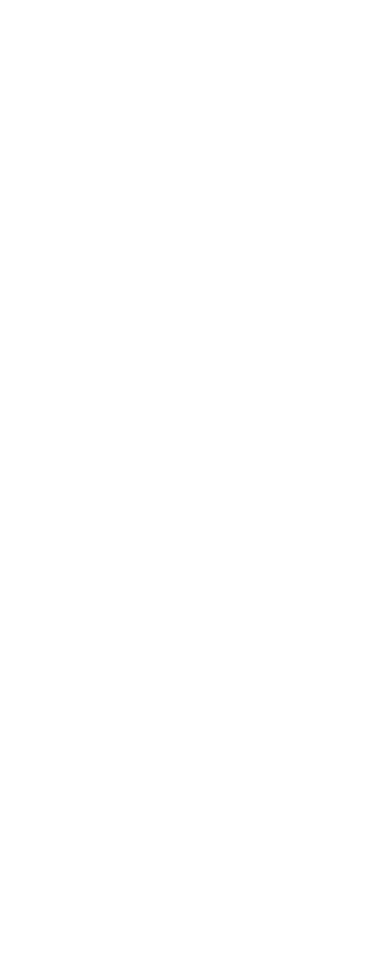
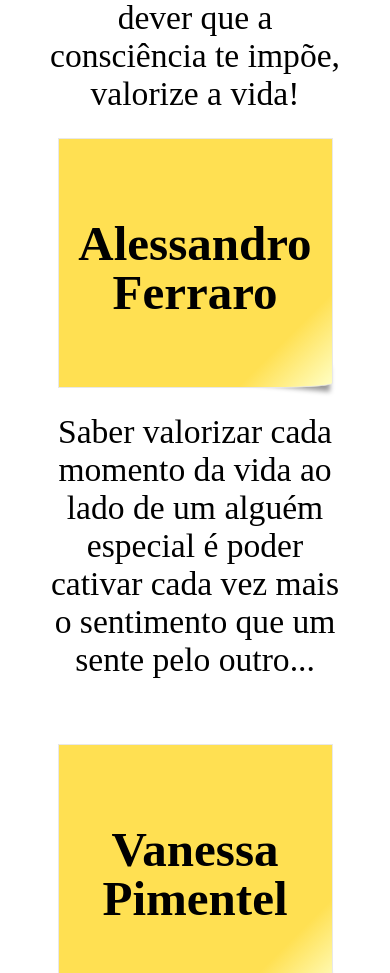
Before and after one commit to JosiasCalebe/Conta-Pra-Gente, a React (Create React App) app in the folder frontend/: page /mural in a window 390 px wide. Shown: the part 1027-2000 px from the top of the page. Before the commit the page ends 1020 px from the top, so only its background shows below. Built offline with nearby package versions, Linux system fonts and the light colour scheme.

Commit message:
Header bug fixed and Mural finished

```diff
--- a/frontend/src/components/Header/index.js
+++ b/frontend/src/components/Header/index.js
@@ -20,7 +20,7 @@
     }
 
     scroll = () => {
-        this.state.active ? disableBodyScroll(this.element) : enableBodyScroll(this.element);
+        this.state.active ?  enableBodyScroll(this.element):disableBodyScroll(this.element);
       };
 
     render() {
@@ -37,16 +37,16 @@
                 <div className={ this.state.active ? "centerNavItens nav-active" : "centerNavItens" }>
                     <ul>
                         <li className="pages">
-                            <a className="a" href="/#chat" onClick={() => this.scroll()}> Chat </a>
+                            <a className="a" href="/#chat" onClick={() =>{this.setState({active: !this.state.active}); this.scroll()}}> Chat </a>
                         </li>
                         <li className="pages">
-                            <a className="a" href="/#mural" onClick={() => this.scroll()}> Mural </a>
+                            <a className="a" href="/#mural" onClick={() =>{this.setState({active: !this.state.active}); this.scroll()}}> Mural </a>
                         </li>
                         <li className="pages">
-                            <a className="a" href="/#videos" onClick={() => this.scroll()}> Vídeos </a>
+                            <a className="a" href="/#videos" onClick={() =>{this.setState({active: !this.state.active}); this.scroll()}}> Vídeos </a>
                         </li>
                         <li>
-                            <a className="a" href="/login" onClick={() => this.scroll()}> Login </a>
+                            <a className="a" href="/login" onClick={() =>{this.setState({active: !this.state.active}); this.scroll()}}> Login </a>
                         </li>
                     </ul>
                 </div>
--- a/frontend/src/pages/Home/style.css
+++ b/frontend/src/pages/Home/style.css
@@ -291,16 +291,8 @@
         margin: 20vh 0;
     }
 
-    .sec3 .mural .muralCont {
+     .mural .muralCont {
         width: 100%;
-    }
-
-    .sec3 .mural .muralCont:last-child {
-        flex-flow: row-reverse;
-    }
-
-    .sec3 .mural .muralCont:last-child .phrase {
-        text-align: right;
     }
 
     .sec3 .cont {
@@ -325,21 +317,21 @@
 }
 
 @media screen and (max-width: 900px) {
-    .sec3 .mural .muralCont {
+     .mural .muralCont {
         flex-direction: column;
         text-align: center;
     }
 
-    .sec3 .mural .muralCont .phrase {
+     .mural .muralCont .phrase {
         width: 100%;
     }
 
-    .sec3 .mural .muralCont:last-child {
+     .mural .muralCont:last-child {
         margin-top: 40px;
         flex-flow: column;
     }
 
-    .sec3 .mural .muralCont:last-child .phrase {
+     .mural .muralCont:last-child .phrase {
         text-align: center;
     }
 }
--- a/frontend/src/pages/Mural/index.js
+++ b/frontend/src/pages/Mural/index.js
@@ -3,11 +3,14 @@
 // Header
 import Header from '../../components/Header/index';
 
+import './style.css';
+import '../Home/style.css';
+
 export default function App() {
     return (
         <div className="container">
             <Header />
-            <section>
+            <section className="muralSec">
                 <h2>Mural</h2>
                 <div className="mural">
                     <div className="muralCont">
@@ -18,6 +21,14 @@
                         <div className="postit"><p>Chorão</p></div>
                         <div className="phrase">Não menospreze o dever que a consciência te impõe, valorize a vida!</div>
                     </div>
+                    <div className="muralCont">
+                        <div className="postit"><p>Alessandro Ferraro</p></div>
+                        <div className="phrase">Saber valorizar cada momento da vida ao lado de um alguém especial é poder cativar cada vez mais o sentimento que um sente pelo outro...</div>
+                    </div>
+                    <div className="muralCont">
+                        <div className="postit"><p>Vanessa Pimentel</p></div>
+                        <div className="phrase">A vida me ensinou que a melhor parte é aquela que você aprende a se valorizar.</div>
+                    </div>
                 </div>
             </section>
 
--- a/frontend/src/pages/Mural/style.css
+++ b/frontend/src/pages/Mural/style.css
@@ -0,0 +1,5 @@
+.muralSec {
+    display: flex;
+    flex-direction: column;
+    align-items: center;
+}
```
